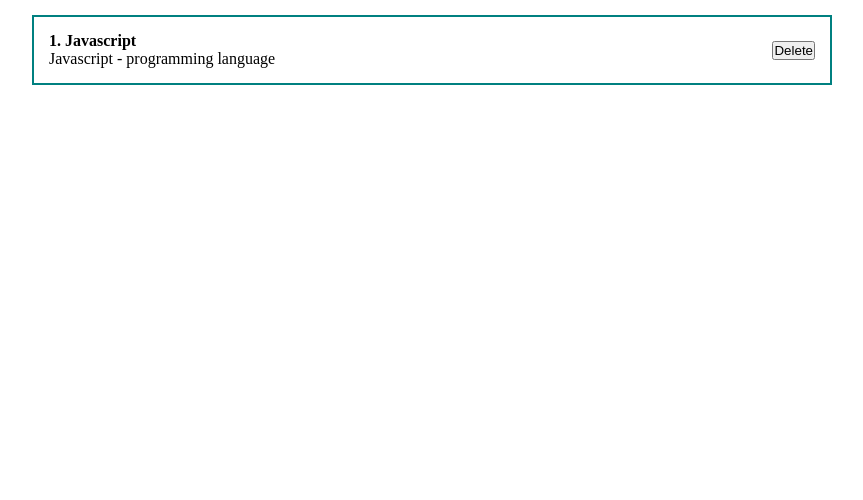
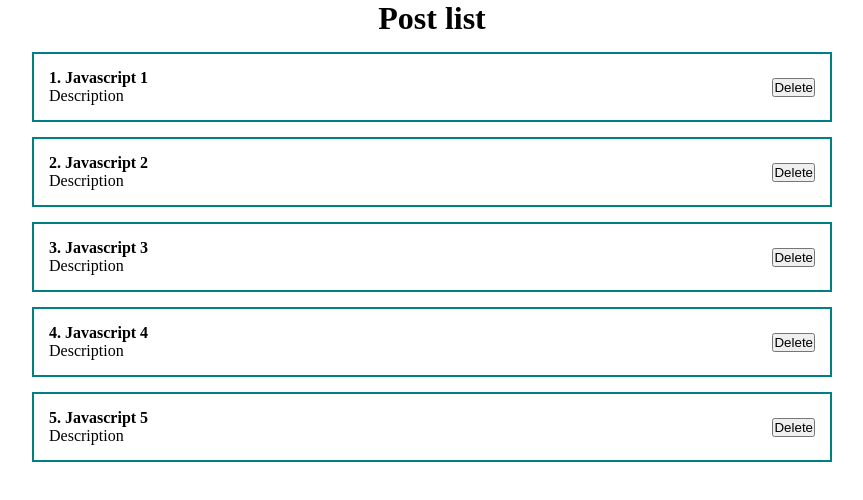
Before and after one commit to letimofeev/react-introduction, a React (Create React App) app: page / in a window 1280 px wide. Shown: the top 500 px of the page, without its empty margins (208-1071 px from the left). Built offline with nearby package versions, Linux system fonts and the light colour scheme.

Commit message:
post list added

```diff
--- a/src/App.js
+++ b/src/App.js
@@ -1,21 +1,19 @@
-import React from 'react'
+import React, {useState} from 'react'
 import './styles/App.css'
+import PostList from "./components/PostList";
 
 function App() {
+    const [posts, setPosts] = useState([
+        {id: 1, title: 'Javascript 1', body: 'Description'},
+        {id: 2, title: 'Javascript 2', body: 'Description'},
+        {id: 3, title: 'Javascript 3', body: 'Description'},
+        {id: 4, title: 'Javascript 4', body: 'Description'},
+        {id: 5, title: 'Javascript 5', body: 'Description'}
+    ])
 
     return (
         <div className="App">
-            <div className="post">
-                <div className="post__content">
-                    <strong>1. Javascript</strong>
-                    <div>
-                        Javascript - programming language
-                    </div>
-                </div>
-                <div className="post__buttons">
-                    <button>Delete</button>
-                </div>
-            </div>
+            <PostList posts={posts} title="Post list"/>
         </div>
     );
 }
--- /dev/null
+++ b/src/components/PostItem.jsx
@@ -0,0 +1,19 @@
+import React from 'react';
+
+const PostItem = (props) => {
+    return (
+        <div className="post">
+            <div className="post__content">
+                <strong>{props.post.id}. {props.post.title}</strong>
+                <div>
+                    {props.post.body}
+                </div>
+            </div>
+            <div className="post__buttons">
+                <button>Delete</button>
+            </div>
+        </div>
+    );
+};
+
+export default PostItem;
--- /dev/null
+++ b/src/components/PostList.jsx
@@ -0,0 +1,17 @@
+import React from 'react';
+import PostItem from "./PostItem";
+
+const PostList = ({posts, title}) => {
+    return (
+        <div>
+            <h1 style={{textAlign: 'center'}}>
+                {title}
+            </h1>
+            {posts.map(post =>
+                <PostItem post={post} key={post.id}/>
+            )}
+        </div>
+    );
+};
+
+export default PostList;
```
